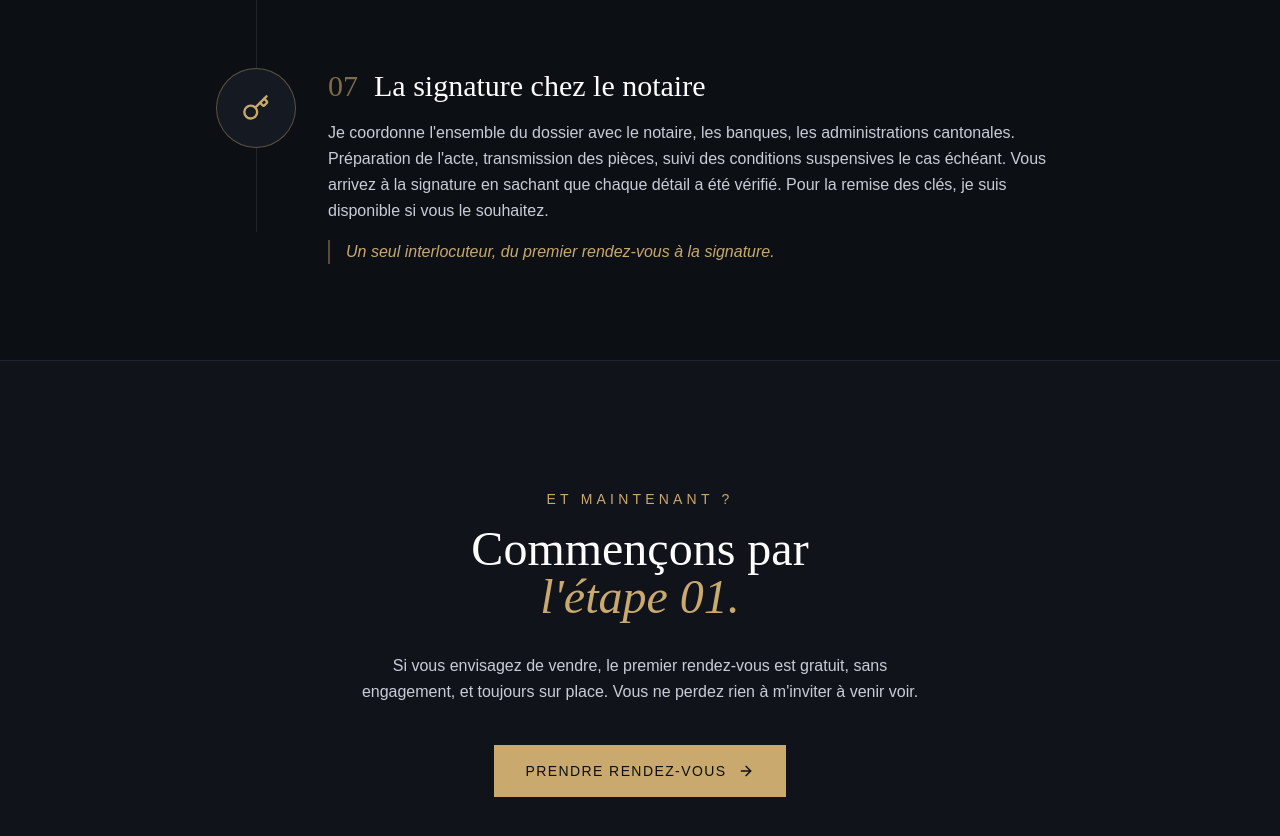
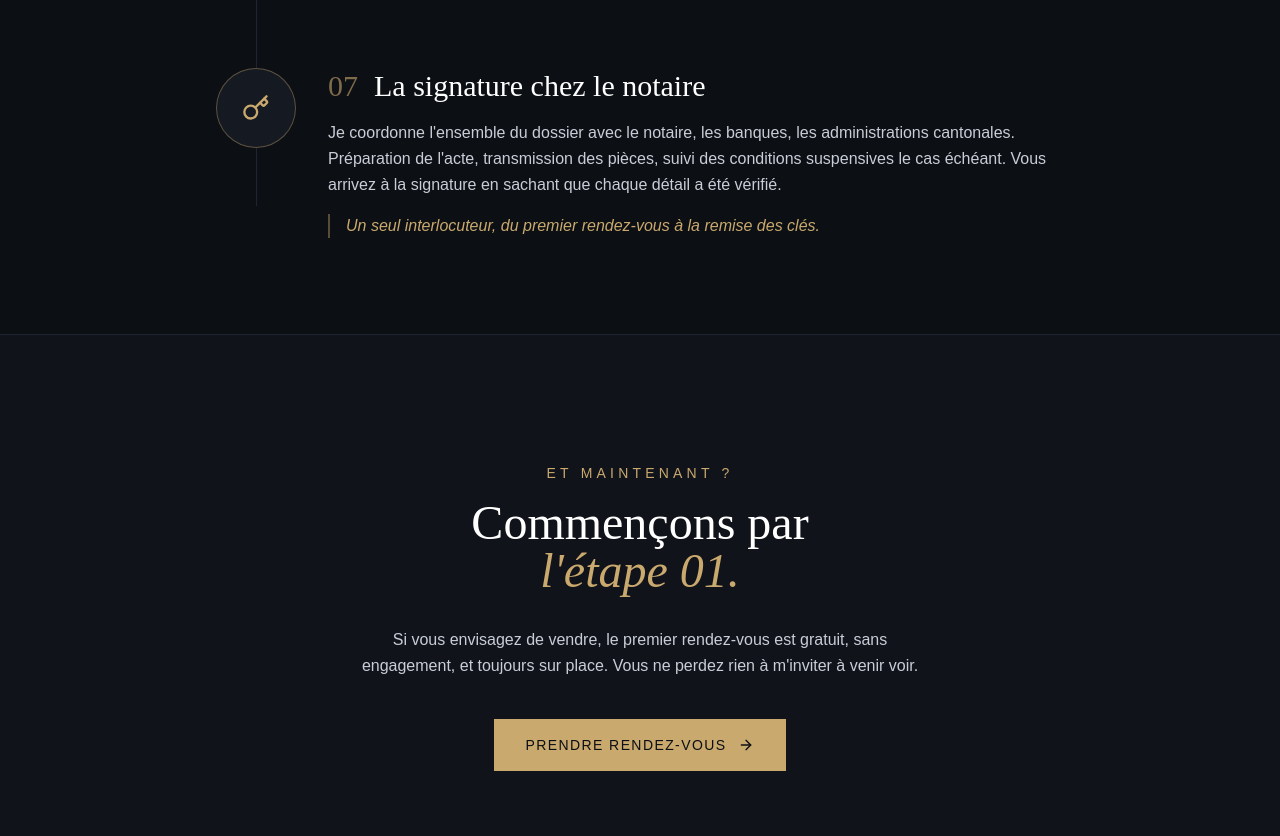
Before and after one commit to Sinseed/maison-praet, a Next.js app: page /methode in a window 1280 px wide. Shown: the part 2180-3016 px from the top of the page. Built offline with nearby package versions, Linux system fonts and the light colour scheme.

Commit message:
Méthode étape 07 : retire promesse factuelle de présence, valeur poétique conservée (cohérence avec H1)

```diff
--- a/app/methode/page.tsx
+++ b/app/methode/page.tsx
@@ -62,8 +62,8 @@ const ETAPES = [
     num: '07',
     icon: Key,
     titre: 'La signature chez le notaire',
-    desc: "Je coordonne l'ensemble du dossier avec le notaire, les banques, les administrations cantonales. Préparation de l'acte, transmission des pièces, suivi des conditions suspensives le cas échéant. Vous arrivez à la signature en sachant que chaque détail a été vérifié. Pour la remise des clés, je suis disponible si vous le souhaitez.",
-    valeur: "Un seul interlocuteur, du premier rendez-vous à la signature.",
+    desc: "Je coordonne l'ensemble du dossier avec le notaire, les banques, les administrations cantonales. Préparation de l'acte, transmission des pièces, suivi des conditions suspensives le cas échéant. Vous arrivez à la signature en sachant que chaque détail a été vérifié.",
+    valeur: "Un seul interlocuteur, du premier rendez-vous à la remise des clés.",
   },
 ]
 
```
